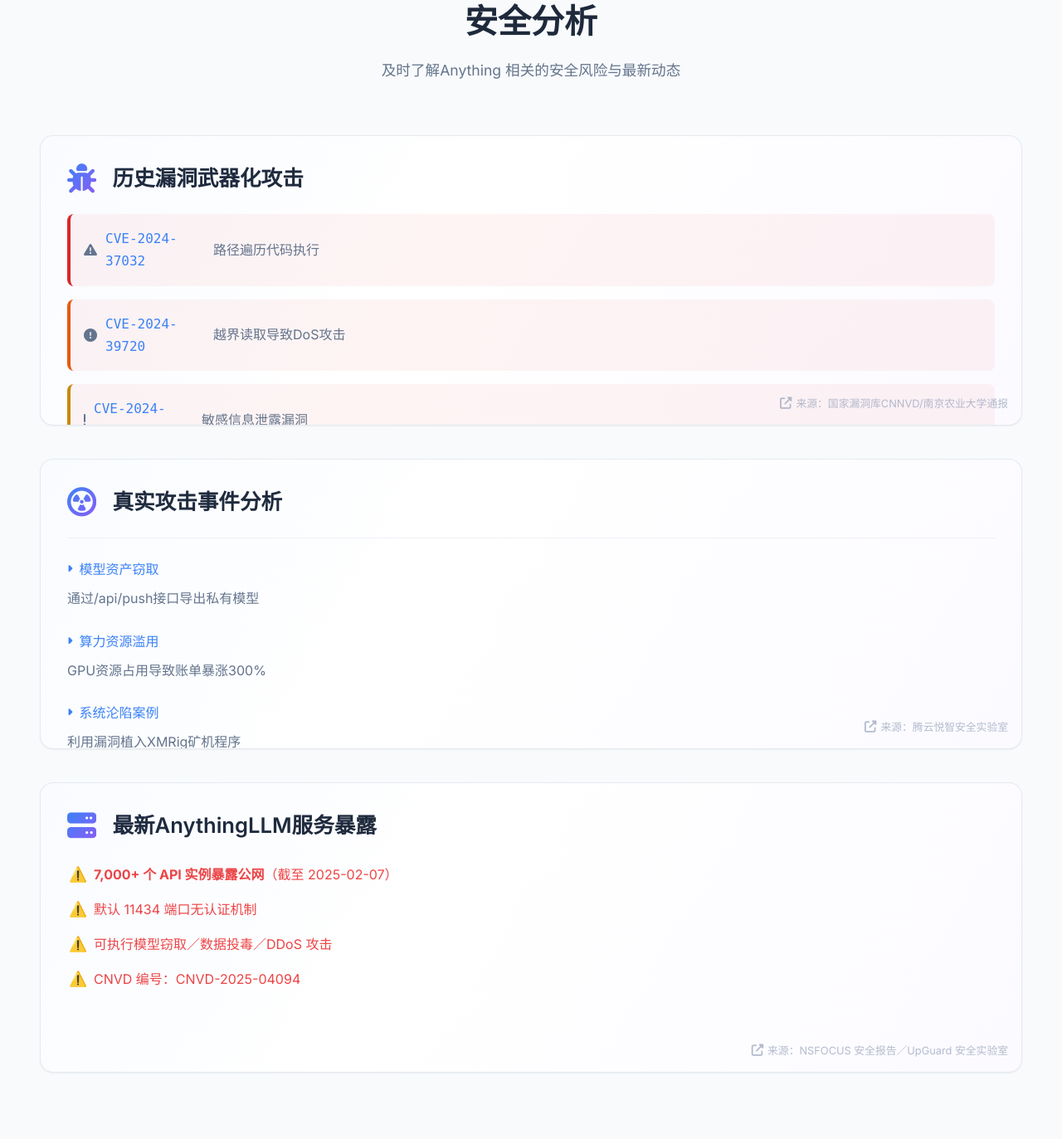
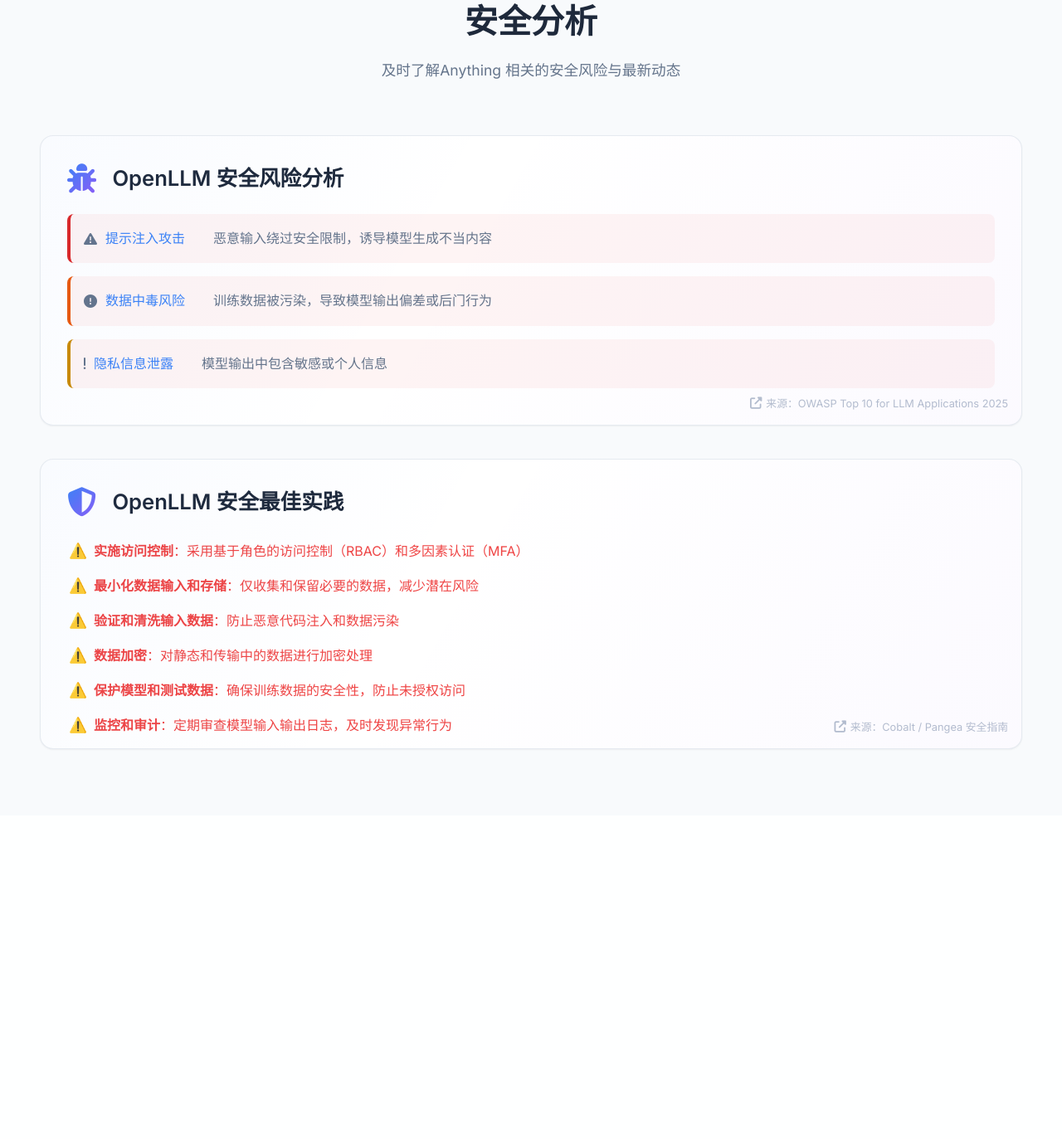
Before and after one commit to hhhhasy/bigmodel, a Django app: page /OpenLLM/ in a window 1280 px wide. Shown: the part 1862-3235 px from the top of the page at 83% size. After the commit the page ends 2766 px from the top, so only its background shows below. Run offline with Django 4.2, Linux system fonts and the light colour scheme; data that the repository does not hold is empty; parts of the project's set-up code (start-up, migrations or seed data) failed here and were passed over.

Commit message:
修改每个服务中的新闻

```diff
--- a/mysite/openllmhome/templates/openllmhome/home.html
+++ b/mysite/openllmhome/templates/openllmhome/home.html
@@ -3,7 +3,7 @@
 <head>
     <meta charset="UTF-8">
     <meta name="viewport" content="width=device-width, initial-scale=1.0">
-    <title>AnythingLLM 模型分析中心</title>
+    <title>OpenLLM 服务分析中心</title>
     <link rel="stylesheet" href="https://cdnjs.cloudflare.com/ajax/libs/font-awesome/6.4.0/css/all.min.css">
     <link rel="preconnect" href="https://fonts.googleapis.com">
     <link rel="preconnect" href="https://fonts.gstatic.com" crossorigin>
@@ -1060,95 +1060,60 @@
             </div>
 
             <div class="chart-container">
-                <!-- 历史漏洞利用案例 -->
-                <div class="neon-card chart-card" onclick="window.open('https://jyjszx.symc.edu.cn/info/1013/1962.htm','_blank')">
+                <!-- OpenLLM 安全风险分析 -->
+                <div class="neon-card chart-card" onclick="window.open('https://wtit.com/blog/2025/04/17/owasp-top-10-for-llm-applications-2025/','_blank')">
                     <div class="card-header">
                         <i class="fas fa-bug card-icon"></i>
-                        <h3 class="card-title">历史漏洞武器化攻击</h3>
+                        <h3 class="card-title">OpenLLM 安全风险分析</h3>
                     </div>
                     <div class="card-desc">
                         <div class="vulnerability-matrix">
                             <div class="vul-item critical">
                                 <i class="fas fa-exclamation-triangle"></i>
-                                <span class="cve-id">CVE-2024-37032</span>
-                                <span class="vul-desc">路径遍历代码执行</span>
+                                <span class="cve-id">提示注入攻击</span>
+                                <span class="vul-desc">恶意输入绕过安全限制，诱导模型生成不当内容</span>
                             </div>
                             <div class="vul-item high">
                                 <i class="fas fa-exclamation-circle"></i>
-                                <span class="cve-id">CVE-2024-39720</span>
-                                <span class="vul-desc">越界读取导致DoS攻击</span>
+                                <span class="cve-id">数据中毒风险</span>
+                                <span class="vul-desc">训练数据被污染，导致模型输出偏差或后门行为</span>
                             </div>
                             <div class="vul-item medium">
                                 <i class="fas fa-exclamation"></i>
-                                <span class="cve-id">CVE-2024-39722</span>
-                                <span class="vul-desc">敏感信息泄露漏洞</span>
+                                <span class="cve-id">隐私信息泄露</span>
+                                <span class="vul-desc">模型输出中包含敏感或个人信息</span>
                             </div>
                         </div>
                     </div>
                     <div class="citation-tag">
                         <i class="fas fa-external-link-alt"></i>
-                        来源：国家漏洞库CNNVD/南京农业大学通报
+                        来源：OWASP Top 10 for LLM Applications 2025
                     </div>
                 </div>
 
-                <!-- 真实攻击事件 -->
-                <div class="neon-card chart-card" onclick="window.open('https://tech.qudong.com/2025/0313/867226.shtml','_blank')">
+                <!-- OpenLLM 安全最佳实践 -->
+                <div class="neon-card chart-card" onclick="window.open('https://www.cobalt.io/blog/llm-data-leakage-10-best-practices','_blank')">
                     <div class="card-header">
-                        <i class="fas fa-radiation-alt card-icon"></i>
-                        <h3 class="card-title">真实攻击事件分析</h3>
-                    </div>
-                    <div class="card-desc">
-                        <div class="attack-case">
-                            <div class="case-item">
-                                <div class="case-title">
-                                    <i class="fas fa-caret-right"></i>
-                                    模型资产窃取
-                                </div>
-                                <div class="case-detail">通过/api/push接口导出私有模型</div>
-                            </div>
-                            <div class="case-item">
-                                <div class="case-title">
-                                    <i class="fas fa-caret-right"></i>
-                                    算力资源滥用
-                                </div>
-                                <div class="case-detail">GPU资源占用导致账单暴涨300%</div>
-                            </div>
-                            <div class="case-item">
-                                <div class="case-title">
-                                    <i class="fas fa-caret-right"></i>
-                                    系统沦陷案例
-                                </div>
-                                <div class="case-detail">利用漏洞植入XMRig矿机程序</div>
-                            </div>
-                        </div>
-                    </div>
-                    <div class="citation-tag">
-                        <i class="fas fa-external-link-alt"></i>
-                        来源：腾云悦智安全实验室
-                    </div>
-                </div>
-
-                <!-- 最新 Ollama 服务暴露 -->
-                <div class="neon-card chart-card" onclick="window.open('https://nsfocusglobal.com/ollama-unauthorized-access-vulnerability-due-to-misconfiguration-cnvd-2025-04094','_blank')">
-                    <div class="card-header">
-                        <i class="fas fa-server card-icon"></i>
-                        <h3 class="card-title">最新AnythingLLM服务暴露</h3>
+                        <i class="fas fa-shield-alt card-icon"></i>
+                        <h3 class="card-title">OpenLLM 安全最佳实践</h3>
                     </div>
                     <div class="card-desc">
                         <ul class="risk-list">
-                            <li><strong>7,000+ 个 API 实例暴露公网</strong>（截至 2025-02-07）</li>
-                            <li>默认 11434 端口无认证机制</li>
-                            <li>可执行模型窃取／数据投毒／DDoS 攻击</li>
-                            <li>CNVD 编号：CNVD-2025-04094</li>
+                            <li><strong>实施访问控制</strong>：采用基于角色的访问控制（RBAC）和多因素认证（MFA）</li>
+                            <li><strong>最小化数据输入和存储</strong>：仅收集和保留必要的数据，减少潜在风险</li>
+                            <li><strong>验证和清洗输入数据</strong>：防止恶意代码注入和数据污染</li>
+                            <li><strong>数据加密</strong>：对静态和传输中的数据进行加密处理</li>
+                            <li><strong>保护模型和测试数据</strong>：确保训练数据的安全性，防止未授权访问</li>
+                            <li><strong>监控和审计</strong>：定期审查模型输入输出日志，及时发现异常行为</li>
                         </ul>
                     </div>
                     <div class="citation-tag">
                         <i class="fas fa-external-link-alt"></i>
-                        来源：NSFOCUS 安全报告／UpGuard 安全实验室
+                        来源：Cobalt / Pangea 安全指南
                     </div>
                 </div>
             </div>
-        </div>
+
     </div>
 
     <!-- Chart.js -->
```
Also changed, not shown: mysite/anythingllmhome/templates/anythingllmhome/home.html (+27 -27 lines), mysite/difyhome/templates/difyhome/home.html (+30 -30 lines), mysite/openwebuihome/templates/Openwebuihome/home.html (+23 -24 lines), mysite/vllmhome/templates/vllmhome/home.html (+26 -26 lines), mysite/xinferencehome/templates/xinferencehome/home.html (+23 -23 lines).
